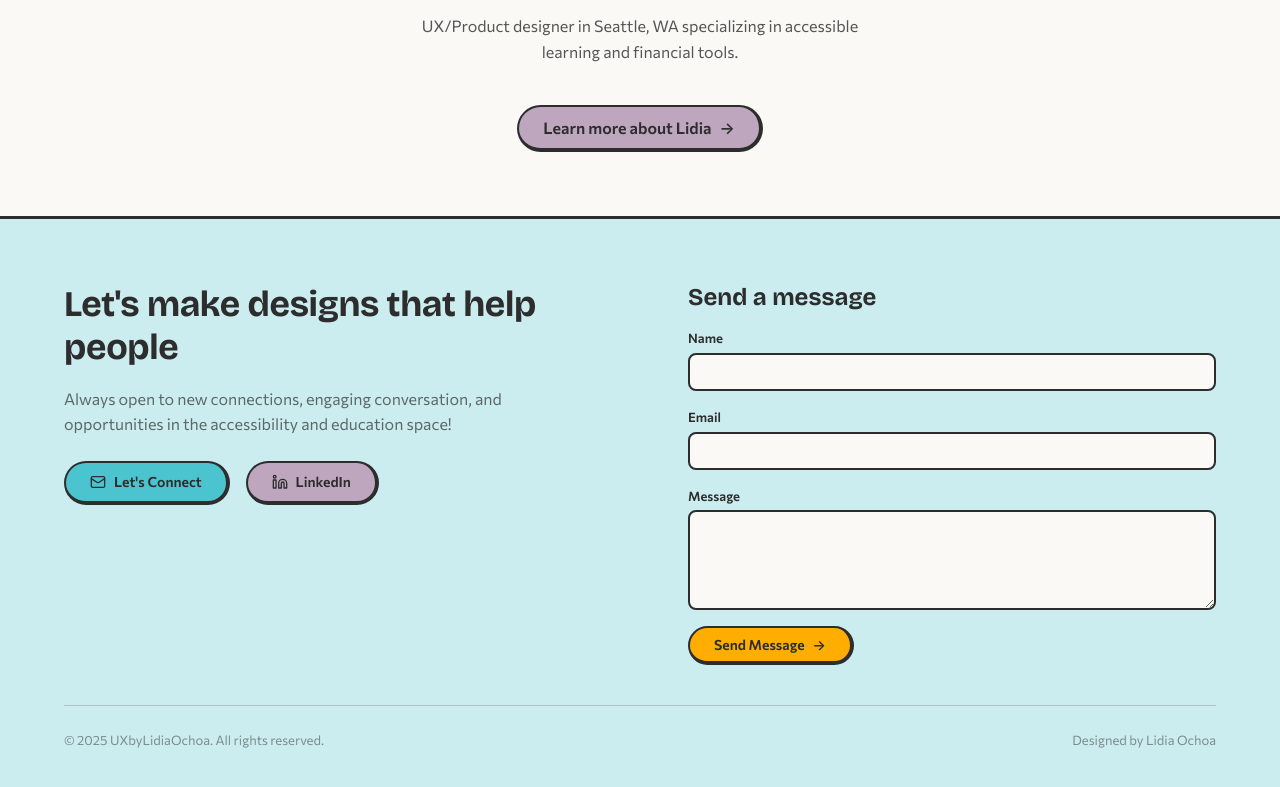
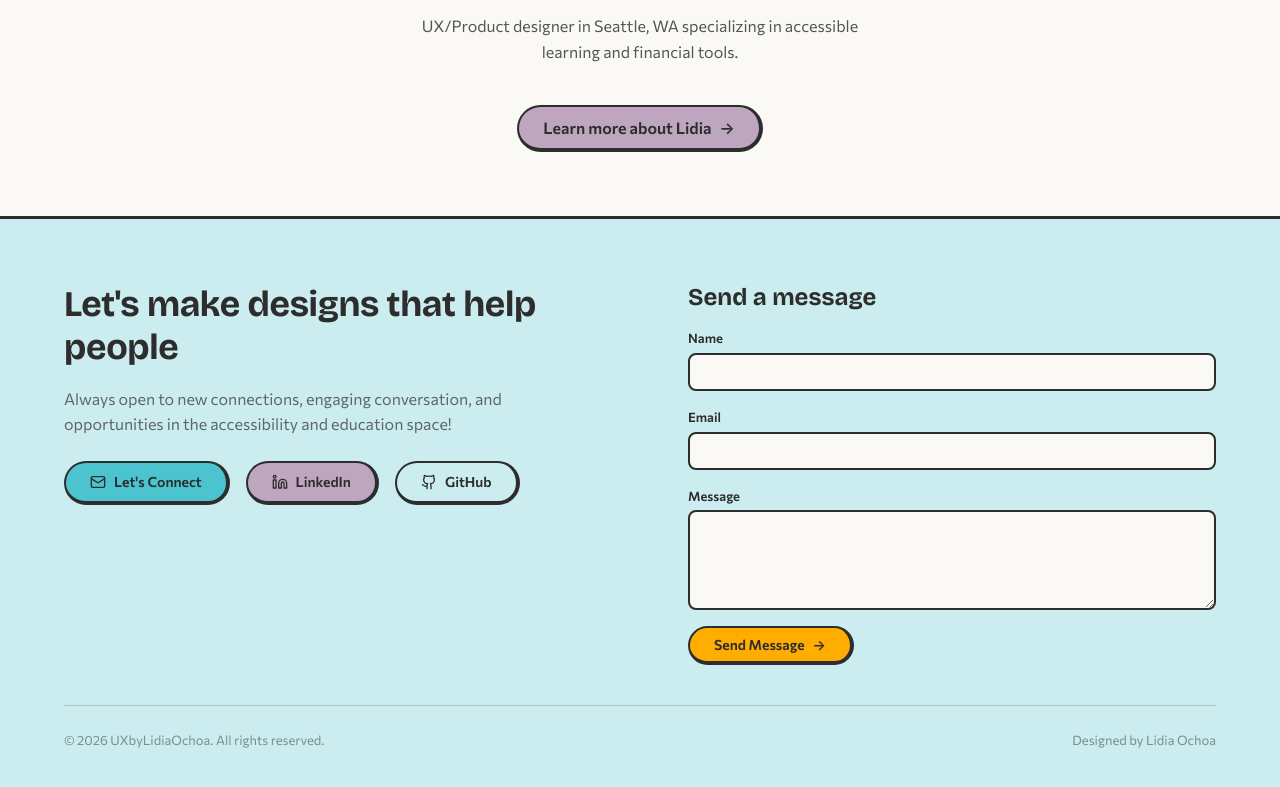
Before and after one commit to lidsocho/ux-by-lidia-ochoa, an Astro site: page / in a window 1280 px wide. Shown: the part 2370-3157 px from the top of the page. Built offline with nearby package versions, Linux system fonts and the light colour scheme; Astro itself is replaced by a stand-in of ours.

Commit message:
Add GitHub link to site footer
Co-Authored-By: Claude Opus 4.6 <noreply@anthropic.com>

```diff
--- a/src/components/Footer.astro
+++ b/src/components/Footer.astro
@@ -25,6 +25,17 @@
           >
             <svg width="16" height="16" viewBox="0 0 24 24" fill="none" stroke="currentColor" stroke-width="2" stroke-linecap="round" stroke-linejoin="round" aria-hidden="true"><path d="M16 8a6 6 0 0 1 6 6v7h-4v-7a2 2 0 0 0-4 0v7h-4v-7a6 6 0 0 1 6-6z"/><rect x="2" y="9" width="4" height="12"/><circle cx="4" cy="4" r="2"/></svg>
             LinkedIn
+          </a>
+          <a
+            href="https://github.com/lidsocho"
+            class="site-footer__link"
+            style="background: var(--color-sage);"
+            target="_blank"
+            rel="noopener noreferrer"
+            aria-label="View Lidia's GitHub profile (opens in new tab)"
+          >
+            <svg width="16" height="16" viewBox="0 0 24 24" fill="none" stroke="currentColor" stroke-width="2" stroke-linecap="round" stroke-linejoin="round" aria-hidden="true"><path d="M15 22v-4a4.8 4.8 0 0 0-1-3.5c3 0 6-2 6-5.5.08-1.25-.27-2.48-1-3.5.28-1.15.28-2.35 0-3.5 0 0-1 0-3 1.5-2.64-.5-5.36-.5-8 0C6 2 5 2 5 2c-.3 1.15-.3 2.35 0 3.5A5.403 5.403 0 0 0 4 9c0 3.5 3 5.5 6 5.5-.39.49-.68 1.05-.85 1.65-.17.6-.22 1.23-.15 1.85v4"/><path d="M9 18c-4.51 2-5-2-7-2"/></svg>
+            GitHub
           </a>
         </div>
       </div>
@@ -54,7 +65,7 @@
     </div>
     <div class="site-footer__divider"></div>
     <div class="site-footer__bottom">
-      <p>&copy; 2025 UXbyLidiaOchoa. All rights reserved.</p>
+      <p>&copy; 2026 UXbyLidiaOchoa. All rights reserved.</p>
       <p>Designed by Lidia Ochoa</p>
     </div>
   </div>
```
